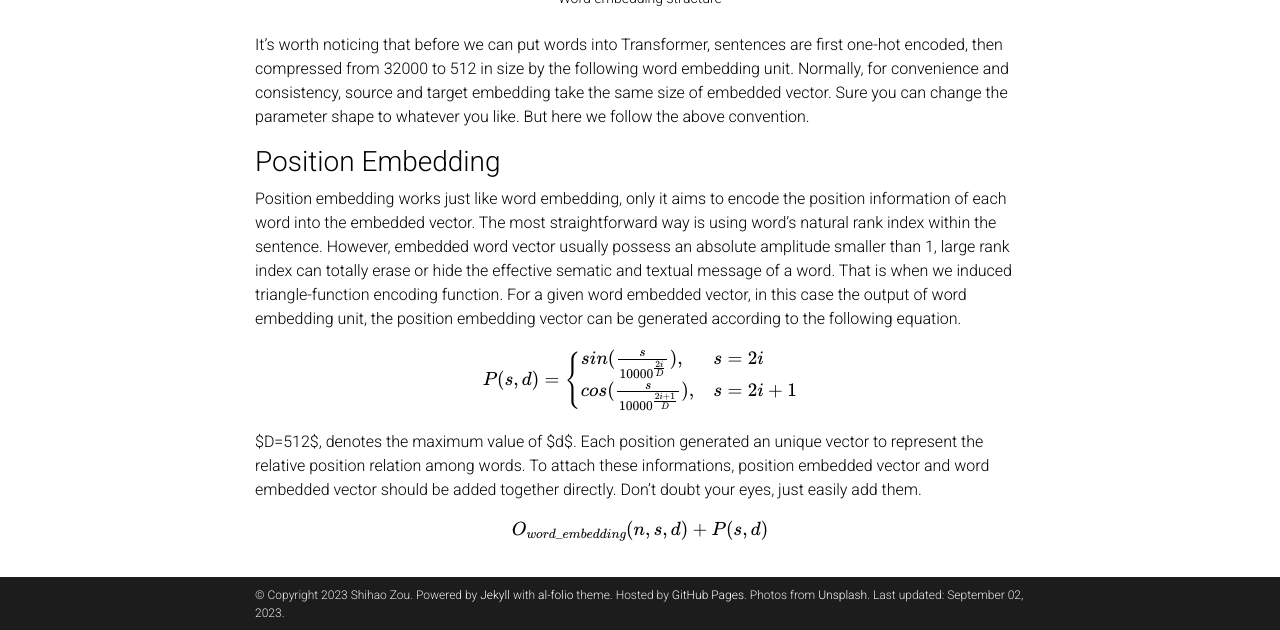
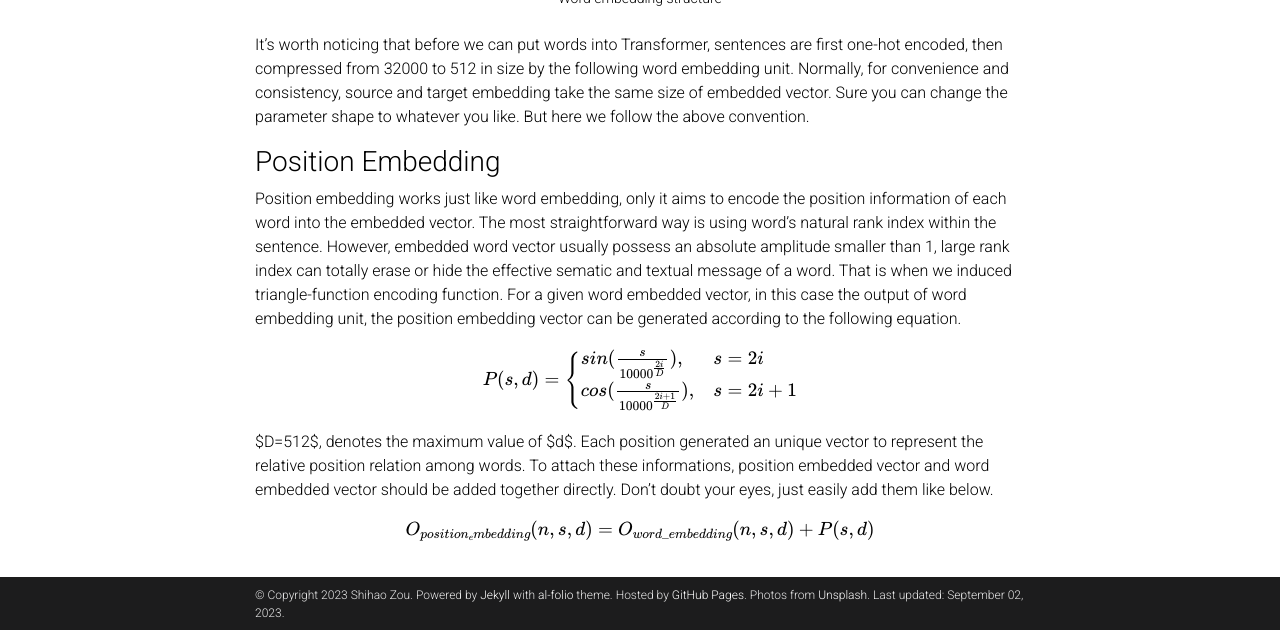
Before and after one commit to ShawnZou717/ShawnZou717.github.io, a Jekyll site: the page built from _posts/2023-08-03-transformer-analysis.md, in a window 1280 px wide and 900 px high, scrolled down 3683 px, cut to the strip 270-900 px from the top of the window. Built offline with Jekyll 4.4.1, drawn with Linux system fonts in a browser that asks for light colours; full-size pictures stand in for the smaller copies a plugin makes; comment, search, counter and statistics services are not loaded; a style sheet for code colours, icons or effects is not loaded.

Commit message:
update word embedding picture

```diff
--- a/_posts/2023-08-03-transformer-analysis.md
+++ b/_posts/2023-08-03-transformer-analysis.md
@@ -76,7 +76,7 @@
 
 <div class="row mt-3">
     <div class="col-sm mt-3 mt-md-0">
-        {% include figure.html path="assets/img/transformer-analysis/word_embedding.png" class="img-fluid d-block mx-auto rounded z-depth-1" max-width="60%" max-height="60%" zoomable=true %}
+        {% include figure.html path="assets/img/transformer-analysis/word_embedding_structure.png" class="img-fluid d-block mx-auto rounded z-depth-1" max-width="60%" max-height="60%" zoomable=true %}
     </div>
 </div>
 <div class="caption">
@@ -97,8 +97,8 @@
 \end{cases}
 $$
 
-$D=512$, denotes the maximum value of $d$. Each position generated an unique vector to represent the relative position relation among words. To attach these informations, position embedded vector and word embedded vector should be added together directly. Don't doubt your eyes, just easily add them.
+$D=512$, denotes the maximum value of $d$. Each position generated an unique vector to represent the relative position relation among words. To attach these informations, position embedded vector and word embedded vector should be added together directly. Don't doubt your eyes, just easily add them like below.
 
 $$
-O_{word\_ embedding}(n,s,d)+P(s, d)
+O_{position_embedding}(n,s,d)=O_{word\_ embedding}(n,s,d)+P(s, d)
 $$
```
